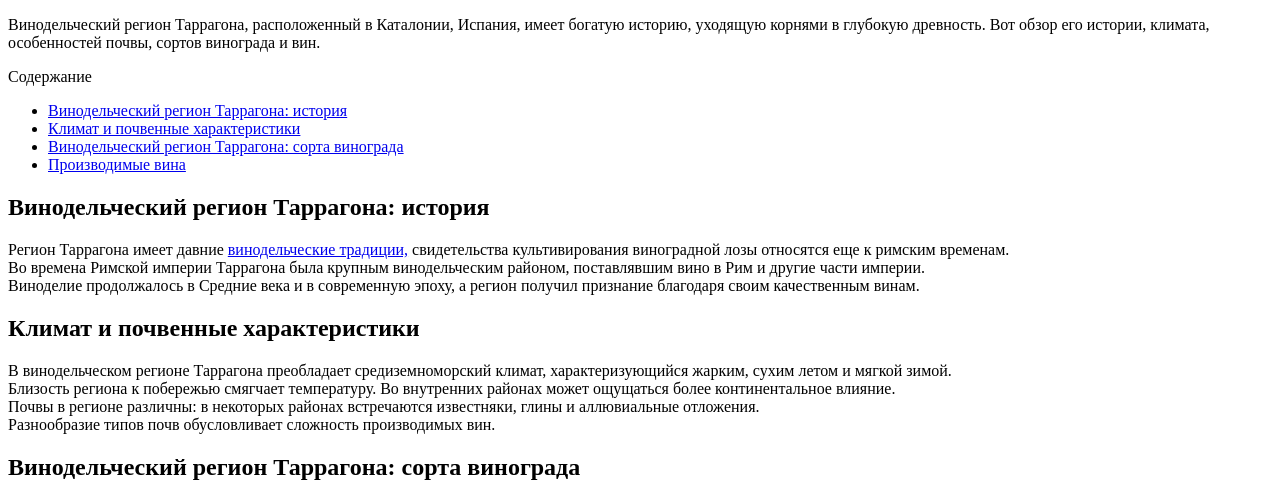
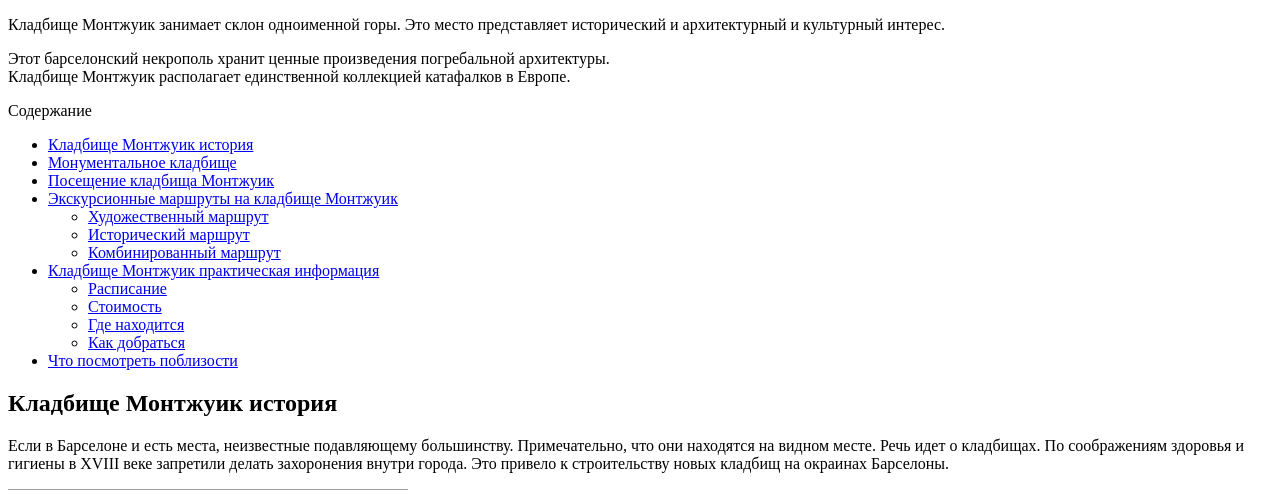
Before and after one commit to elonmax01/testcase, a Django app: template templates/posts.html in a window 1280 px wide. Shown: the top 490 px of the page. Run offline with Django 5.2, Linux system fonts and the light colour scheme; the template is opened without the code that fills it, so the values that code supplies are empty; grey boxes are pictures that could not be loaded.

Commit message:
update on 6 June

```diff
--- a/templates/posts.html
+++ b/templates/posts.html
@@ -6,7 +6,11 @@
 </head>
 <body>
 <p>
-    Винодельческий регион Таррагона, расположенный в Каталонии, Испания, имеет богатую историю, уходящую корнями в глубокую древность. Вот обзор его истории, климата, особенностей почвы, сортов винограда и вин.
+    Кладбище Монтжуик занимает склон одноименной горы. Это место представляет исторический и архитектурный и культурный интерес.
+</p>
+<p>
+    Этот барселонский некрополь хранит ценные произведения погребальной архитектуры. <br>
+    Кладбище Монтжуик располагает единственной коллекцией катафалков в Европе.
 </p>
 <div id="toc_container" class="no_bullets">
     <p class="toc_title">
@@ -14,59 +18,160 @@
     </p>
     <ul class="toc_list">
         <li>
-            <a href="#i">Винодельческий регион Таррагона: история</a>
+            <a href="#i">Кладбище Монтжуик история</a>
         </li>
         <li>
-            <a href="#i-2">Климат и почвенные характеристики</a>
+            <a href="#i-2">Монументальное кладбище</a>
         </li>
         <li>
-            <a href="#i-3">Винодельческий регион Таррагона: сорта винограда</a>
+            <a href="#i-3">Посещение кладбища Монтжуик</a>
         </li>
         <li>
-            <a href="#i-4">Производимые вина</a>
+            <a href="#i-4">Экскурсионные маршруты на кладбище Монтжуик</a>
+            <ul>
+                <li>
+                    <a href="#i-5">Художественный маршрут</a>
+                </li>
+                <li>
+                    <a href="#i-6">Исторический маршрут</a>
+                </li>
+                <li>
+                    <a href="#i-7">Комбинированный маршрут</a>
+                </li>
+            </ul>
+        </li>
+        <li>
+            <a href="#i-8">Кладбище Монтжуик практическая информация</a>
+            <ul>
+                <li>
+                    <a href="#i-9">Расписание</a>
+                </li>
+                <li>
+                    <a href="#i-10">Стоимость</a>
+                </li>
+                <li>
+                    <a href="#i-11">Где находится</a>
+                </li>
+                <li>
+                    <a href="#i-12">Как добраться</a>
+                </li>
+            </ul>
+        </li>
+        <li>
+            <a href="#i-13">Что посмотреть поблизости</a>
         </li>
     </ul>
 </div>
 <h2>
-    <span id="i">Винодельческий регион Таррагона: история</span>
+    <span id="i">Кладбище Монтжуик история</span>
 </h2>
 <p>
-    Регион Таррагона имеет давние <a href="https://vbarcelone.org/blog/kak-pravilno-pit-ispanskie-vina/" target="_blank" rel="noopener">винодельческие традиции,</a> свидетельства культивирования виноградной лозы
-    относятся еще к римским временам. <br>
-    Во времена Римской империи Таррагона была крупным винодельческим районом, поставлявшим вино в Рим и другие части империи. <br>
-    Виноделие продолжалось в Средние века и в современную эпоху, а регион получил признание благодаря своим качественным винам.
+    Если в Барселоне и есть места, неизвестные подавляющему большинству. Примечательно, что они находятся на видном месте. Речь идет о кладбищах. По соображениям здоровья и гигиены в XVIII веке запретили делать захоронения внутри города.
+    Это привело к строительству новых кладбищ на окраинах Барселоны.
+</p>
+<p>
+    <img class="img-fluid" src="https://vbarcelone.org/blog/wp-content/uploads/2020/12/kladbishhe-Montzhuik-v-Barselone-1024x1024.jpg" alt="">
+</p>
+<p>
+    В середине XIX века в Барселоне возникла буржуазия. Это были богатые текстильные промышленники и торговцы.
+</p>
+<p>
+    Их стараниями Барселона приобрела бесценное архитектурное наследие. Шикарные постройки в стиле модерн на Пассейдж де Грасия являются прямым доказательством могущества каталонской буржуазии.
+</p>
+<p>
+    Это великолепие и пышность отразилась и на их последнем пристанище. Даже после смерти они хотели демонстрировать свое богатство и высокий социальный статус.
+</p>
+<p>
+    <img class="img-fluid" src="https://vbarcelone.org/blog/wp-content/uploads/2020/12/kladbishhe-na-gore-Montzhuik-v-Barselone-1024x1024.jpg" alt="">
+</p>
+<p>
+    Так возникло кладбище Монтжуик в Барселоне.
+</p>
+<p>
+    <img class="img-fluid" src="https://vbarcelone.org/blog/wp-content/uploads/2020/12/kladbishhe-Montzhuik-1-1024x1024.jpg" alt="">
+</p>
+<p>
+    Кладбище находится на морском склоне горы Монтжуик и занимает площадь в 56 гектаров. Оно существует с 1883 года. Бурный демографический рост середины XIX века, вызвал острую необходимость в создании нового кладбища.
 </p>
 <h2>
-    <span id="i-2">Климат и почвенные характеристики</span>
+    <span id="i-2">Старый Порт в Барселоне: главные достопримечательности</span>
 </h2>
 <p>
-    В винодельческом регионе Таррагона преобладает средиземноморский климат, характеризующийся жарким, сухим летом и мягкой зимой. <br>
-    Близость региона к побережью смягчает температуру. Во внутренних районах может ощущаться более континентальное влияние. <br>
-    Почвы в регионе различны: в некоторых районах встречаются известняки, глины и аллювиальные отложения. <br>
-    Разнообразие типов почв обусловливает сложность производимых вин.
+    Периметр порта проходит через конец проспекта Рамблас рядом с памятником Колумбу. В этой части порта можно увидеть здание барселонской биржи, Королевские судостроительные верфи. Также в Старом Порту Барселоны
+    находятся Музей истории Каталонии и здание Управления порта. Однако, если мы хотим попасть в зону отдыха Порт Велл, мы должны подойти к морю.
+</p>
+<p>
+    <img class="img-fluid" src="https://vbarcelone.org/blog/wp-content/uploads/2020/12/staryj-port-v-Barselone-yahty.jpg" alt="">
+</p>
+<p>
+    Несомненно, одно из самых очаровательных мест в Старом порту Барселоны - это Молл-де-ла-Фуста. Когда-то здесь были огромные склады, где хранили древесину. Сегодня это приятная прогулочная зона с видом на море.
+</p>
+<p>
+    Главная достопримечательность этой части порта - скульптура американского художника Роя Лихтенштейна "Голова Барселоны"
+</p>
+<p>
+    В Молл-де-ла-Фуста пришвартована шхуна Санта-Эулалия. Здесь организовали музей, который рассказывает о жизни моряков.
+</p>
+<p>
+    <img class="img-fluid" src="https://vbarcelone.org/blog/wp-content/uploads/2020/12/Staryj-port-v-Barselone-1024x1024.jpg" alt="">
+</p>
+<p>
+    Улица Рамбла де Мар - это деревянный мост через Средиземное море. Этот небольшой участок, ведущий в зону отдыха в порту, считается продолжением улицы Рамблас. Вот почему его называют Рамбла-дель-Мар. Любопытно, что этот мост открывается, чтобы уступить дорогу лодкам, выходящим из порта.
+</p>
+<p>
+    <img class="img-fluid" src="https://vbarcelone.org/blog/wp-content/uploads/2020/12/Staryj-Port-Rambla-de-Mar-1024x1024.jpg" alt="">
+</p>
+<p>
+    Рамбла де Мар обеспечивает прямой доступ к зоне отдыха. Здесь находится торговый центр Маремагнум, кинотеатр и Аквариум.
+</p>
+<h3>
+    <span id="i-3">Аквариум Барселоны</span>
+</h3>
+<p>
+    Этот большой аквариум, расположенный в центре Старого Порта. Без сомнения, он является одной из главных достопримечательностей этого района. Аквариум Барселоны почти полностью посвящен Средиземному морю. Это
+    самый большой аквариум в Европе.
+</p>
+<p>
+    <img class="img-fluid" src="https://vbarcelone.org/blog/wp-content/uploads/2020/12/Akvarium-Barselony-1024x576.jpg" alt="">
+</p>
+<p>
+    С этой части открывается один из лучших видов на Старый Порт Барселоны и его акваторию.
 </p>
 <h2>
-    <span id="i-3">Винодельческий регион Таррагона: сорта винограда</span>
+    <span id="i-4">Старый порт в Барселоне: морские прогулки</span>
 </h2>
 <p>
-    Таррагона известна своими местными сортами винограда, а также международными сортами. <br>
-    К местным сортам относятся: <br>
-    Гарнача (Гренаш). Красный сорт винограда, широко распространенный в регионе, известный своими фруктовыми, насыщенными винами. <br>
-    Кариньена (Кариньян). Еще один сорт красного винограда, процветающий в средиземноморском климате и придающий винам структуру и глубину. <br>
-    Макабео (Macabeo). Белый сорт винограда, используемый для производства традиционных каталонских белых вин, известный своими цветочными и цитрусовыми нотками. <br>
-    В регионе также выращивают такие международные сорта, как Каберне Совиньон, Мерло и Шардоне.
+    Картера, которые называются <a href="https://lasgolondrinas.com/en/" target="_blank" rel="noopener">"Golodrinas"</a> давно уже стали визитной карточкой порта. Первые прогулочные катера возникли еще во время Всемирной вставки 1888 года. Поездка занимает 40 минут. Отправной точкой
+    является пристань за памятником Колумбу.
+</p>
+<p>
+    <img class="img-fluid" src="https://vbarcelone.org/blog/wp-content/uploads/2020/12/staryj-port-Barselona-zakat-1024x898.jpg" alt="">
+</p>
+<p>
+    Основной туристический маршрут позволяет нам увидеть разные достопримечательности. Например, подъемный мост Пуэрта-де-Эуропа, Часовую башню (старый маяк времен Карлоса III). На заднем плане открывается
+    прекрасный вид на замок и гору <a href="https://vbarcelone.org/blog/stati-ob-ispanii/dostoprimechatelnosti-gory-montzhuik" target="_blank" rel="noopener">Монтжуик.</a> Не пропустите знаменитый отель W и пристань для яхт, где швартуются
+    небольшие частные лодки. Вы также можете увидеть роскошные круизные лайнеры, пришвартованные в порту Барселоны. Порт входит в первую пятерку в мире по трафику больших круизных судов.
+</p>
+<p>
+    Кроме того, есть и другие компании, которые организуют различные виды экскурсий на яхте или паруснике.
+</p>
+<p>
+    <a href="https://vbarcelone.org/blog/wp-content/uploads/2020/12/Staryj-port-v-Barselone.mp4?_=2" target="_blank" rel="noopener">Видео о морских прогулках.</a>
 </p>
 <h2>
-    <span id="i-4">Производимые вина</span>
+    <span id="i-5">Старый порт в Барселоне: практическая информация</span>
 </h2>
+<h3>
+    <span id="i-6">Где находится</span>
+</h3>
 <p>
-    В Таррагоне производят разнообразные сорта вин, включая красные, белые и розе. <br>
-    <b>Красные вина.</b> Богатые и ароматные красные вина Таррагоны часто демонстрируют местные сорта винограда, предлагая ноты спелых фруктов, специй и трав. <br>
-    <b>Белые вина.</b> Хрустящие и ароматные белые вина из Таррагоны, изготовленные из винограда сорта Макабео, отличаются освежающим цитрусовым вкусом и цветочными ароматами. <br>
-    <b>Розовые вина.</b> Яркие и фруктовые, розовые вина Таррагоны идеально подходят для теплого средиземноморского лета, предлагая яркую кислотность и живые фруктовые ароматы.
+    <a href="https://maps.google.com/maps?ll=41.375098,2.180895&z=16&t=m&hl=ru&gl=ES&mapclient=embed&q=Rambla%20de%20Mar" target="_blank" rel="noopener">Rambla de Mar, s/n</a>
 </p>
+<h3>
+    <span id="i-7">Как добраться</span>
+</h3>
 <p>
-    В целом, винодельческий регион Таррагона может похвастаться долгой историей виноделия, разнообразным терруаром и целым рядом сортов винограда. Все это способствуют производству высококачественных вин. Исследуете ли вы старинные виноградники или наслаждаетесь бокалом современного вина. Таррагона предлагает богатый и ароматный винный опыт.
+    Метро: линия 3, остановка Drassanes
 </p>
 </body>
 </html>
```
Also changed, not shown: db.sqlite3, media/media/Kolumb-zastavka-1-1140x600.jpg (added), media/media/kladbishhe-Montzhuik-zastavka-1140x600.jpg (added), media/media/mercado-1140x600.jpg (added), media/media/staryj-port-v-Barselone-yahty-1140x600.jpg (added), media/media/tserkov-La-Merse-1125x600.jpg (added).
